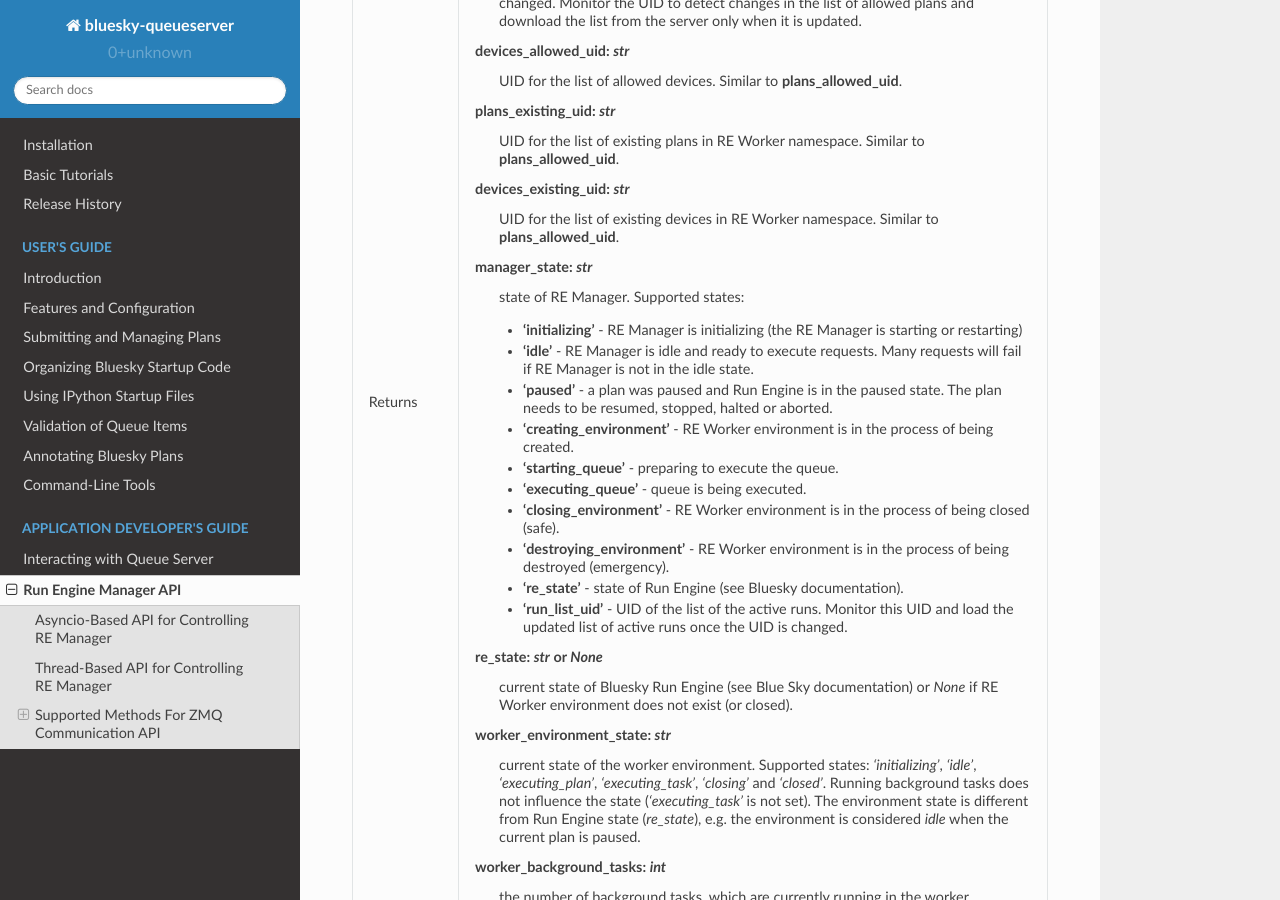
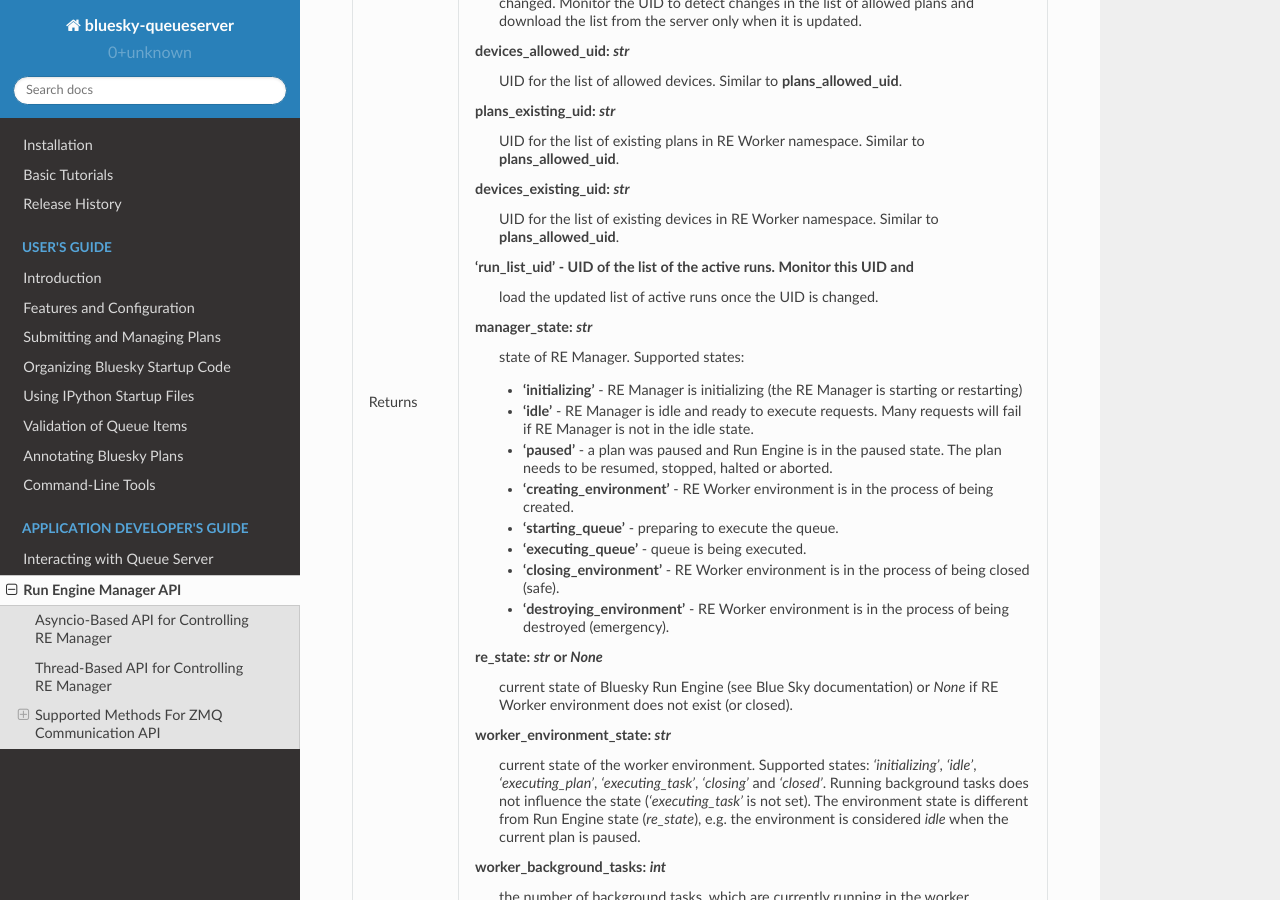
Before and after one commit to bluesky/bluesky-queueserver, a Sphinx documentation site: the page built from docs/source/re_manager_api.rst, in a window 1280 px wide and 900 px high, scrolled down 3911 px. Built offline with Sphinx 7.4.7 and the Read the Docs theme 2.0.0, drawn with Linux system fonts in a browser that asks for light colours; part of the change alters nothing that is shown.

```diff
--- a/docs/source/re_manager_api.rst
+++ b/docs/source/re_manager_api.rst
@@ -215,6 +215,9 @@ Returns       **msg**: *str*
                  UID for the list of existing devices in RE Worker namespace. Similar to
                  **plans_allowed_uid**.
 
+              **'run_list_uid'** - UID of the list of the active runs. Monitor this UID and
+                  load the updated list of active runs once the UID is changed.
+
               **manager_state**: *str*
                   state of RE Manager. Supported states:
 
@@ -238,11 +241,6 @@ Returns       **msg**: *str*
 
                   - **'destroying_environment'** - RE Worker environment is in the process of being
                     destroyed (emergency).
-
-                  - **'re_state'** - state of Run Engine (see Bluesky documentation).
-
-                  - **'run_list_uid'** - UID of the list of the active runs. Monitor this UID and
-                    load the updated list of active runs once the UID is changed.
 
               **re_state**: *str* or *None*
                   current state of Bluesky Run Engine (see Blue Sky documentation) or *None* if
```
